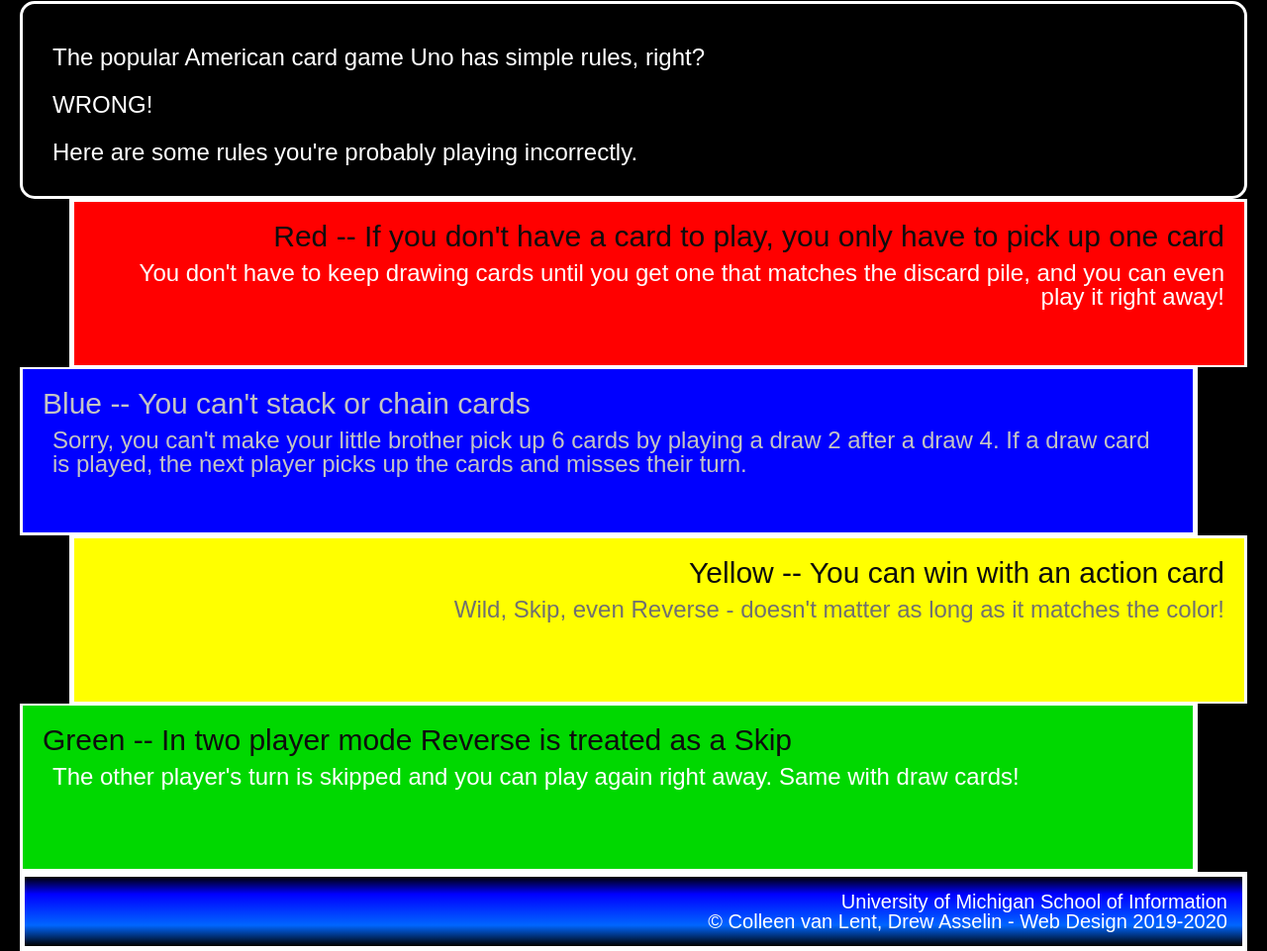
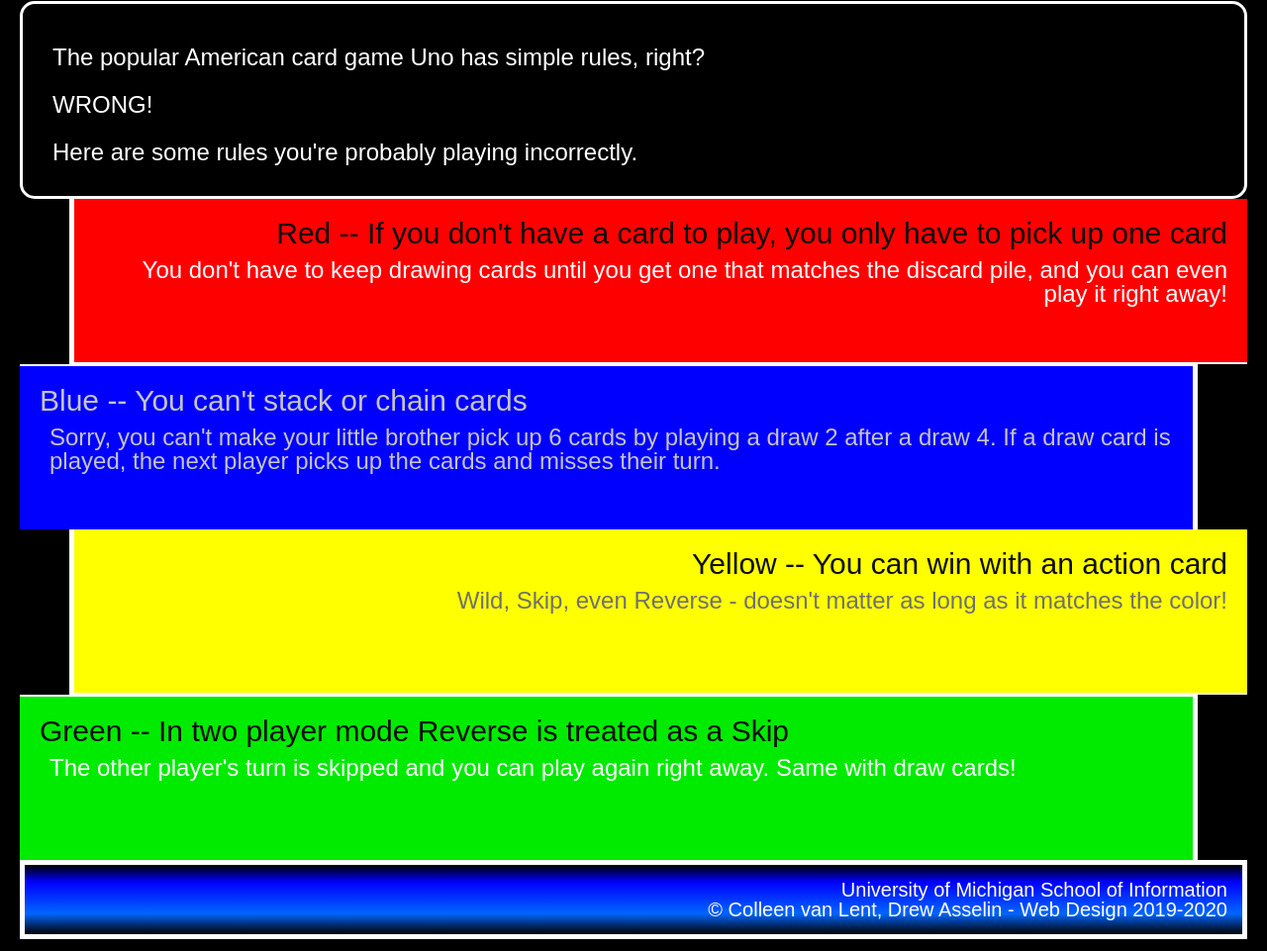
Before and after one commit to layilahnasser/hw2-w26, a plain HTML site: page index.html in a window 1280 px wide. Shown: the part 327-1288 px from the top of the page at 99% size. Drawn offline with Linux system fonts and the light colour scheme.

Commit message:
Add files via upload

```diff
--- a/css/style.css
+++ b/css/style.css
@@ -1,9 +1,12 @@
-/* BODY STYLES */
+/* BODY */
 body {
-  font-family: arial, verdana, sans-serif;
+  font-family: Arial, Verdana;
   background-color: #000000;
   color: #ffffff;
-  margin: 20px 20px 0 20px;
+  margin-top: 20px;
+  margin-right: 20px;
+  margin-bottom: 0;
+  margin-left: 20px;
 }
 
 /* HEADINGS */
@@ -34,14 +37,14 @@
   border: 10px dashed #ffffff;
 }
 
-/* DIV DEFAULTS */
+/* DEFAULT DIV STYLES */
 div {
   min-height: 125px;
   padding: 20px;
   border: 3px solid #ffffff;
 }
 
-/* INTRODUCTION CLASS */
+/* INTRODUCTION */
 .introduction {
   border-radius: 15px;
   margin-top: 15px;
@@ -53,6 +56,8 @@
   background-color: #ff0000;
   text-align: right;
   margin-left: 50px;
+
+  border: none;
   border-bottom: 2px solid #ffffff;
   border-left: 5px solid #ffffff;
 }
@@ -62,8 +67,10 @@
   background-color: #0000ff;
   text-align: left;
   margin-right: 50px;
+
+  border: none;
+  border-top: 2px solid #ffffff;
   border-right: 5px solid #ffffff;
-  border-top: 2px solid #ffffff;
 }
 
 .blue h2,
@@ -76,6 +83,8 @@
   background-color: #ffff00;
   text-align: right;
   margin-left: 50px;
+
+  border: none;
   border-bottom: 2px solid #ffffff;
   border-left: 5px solid #ffffff;
 }
@@ -86,11 +95,13 @@
 
 /* GREEN SECTION */
 .green {
-  background-color: #00d800;
+  background-color: #00eb00;
   text-align: left;
   margin-right: 50px;
+
+  border: none;
+  border-top: 2px solid #ffffff;
   border-right: 5px solid #ffffff;
-  border-top: 2px solid #ffffff;
 }
 
 /* FOOTER */
--- a/index.html
+++ b/index.html
@@ -1,10 +1,10 @@
 <!DOCTYPE html>
 <html lang="en">
-<head>
-<link rel="stylesheet" href="css/html5reset.css">
-<link rel="stylesheet" href="css/style.css">
-<link rel="icon" type="image/x-icon" href="images/favicon.ico">
-
+<head> <meta charset="UTF-8">
+    <title>Simple CSS Assignment</title>
+    <link rel="stylesheet" href="css/html5reset.css">
+    <link rel="stylesheet" href="css/style.css">
+    <link rel="icon" type="image/x-icon" href="images/favicon.ico">
   <meta charset="UTF-8">
   <meta name="viewport" content="width=device-width, initial-scale=1.0">
  <title>4 Uno Rules You're Playing Wrong</title>
```
